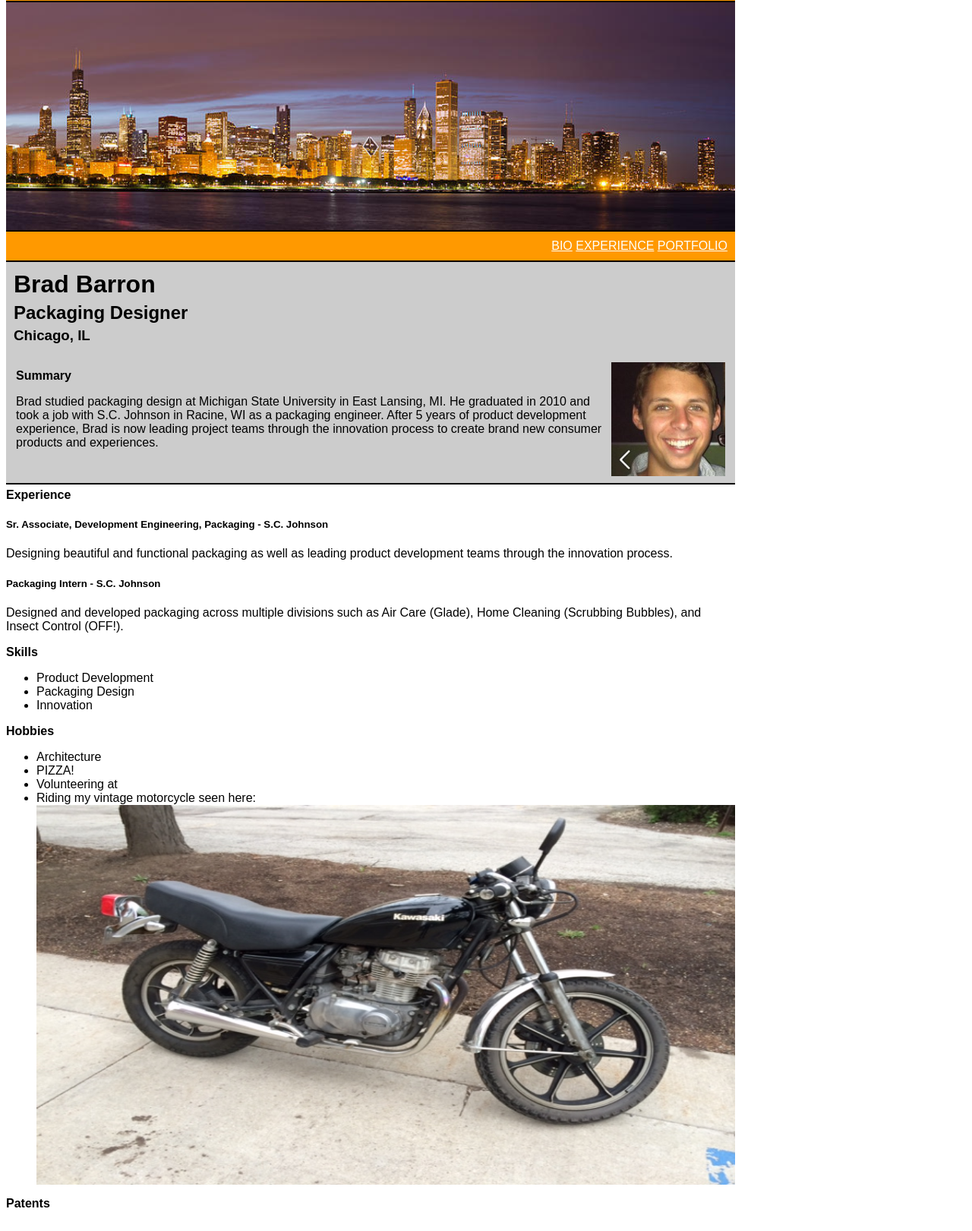
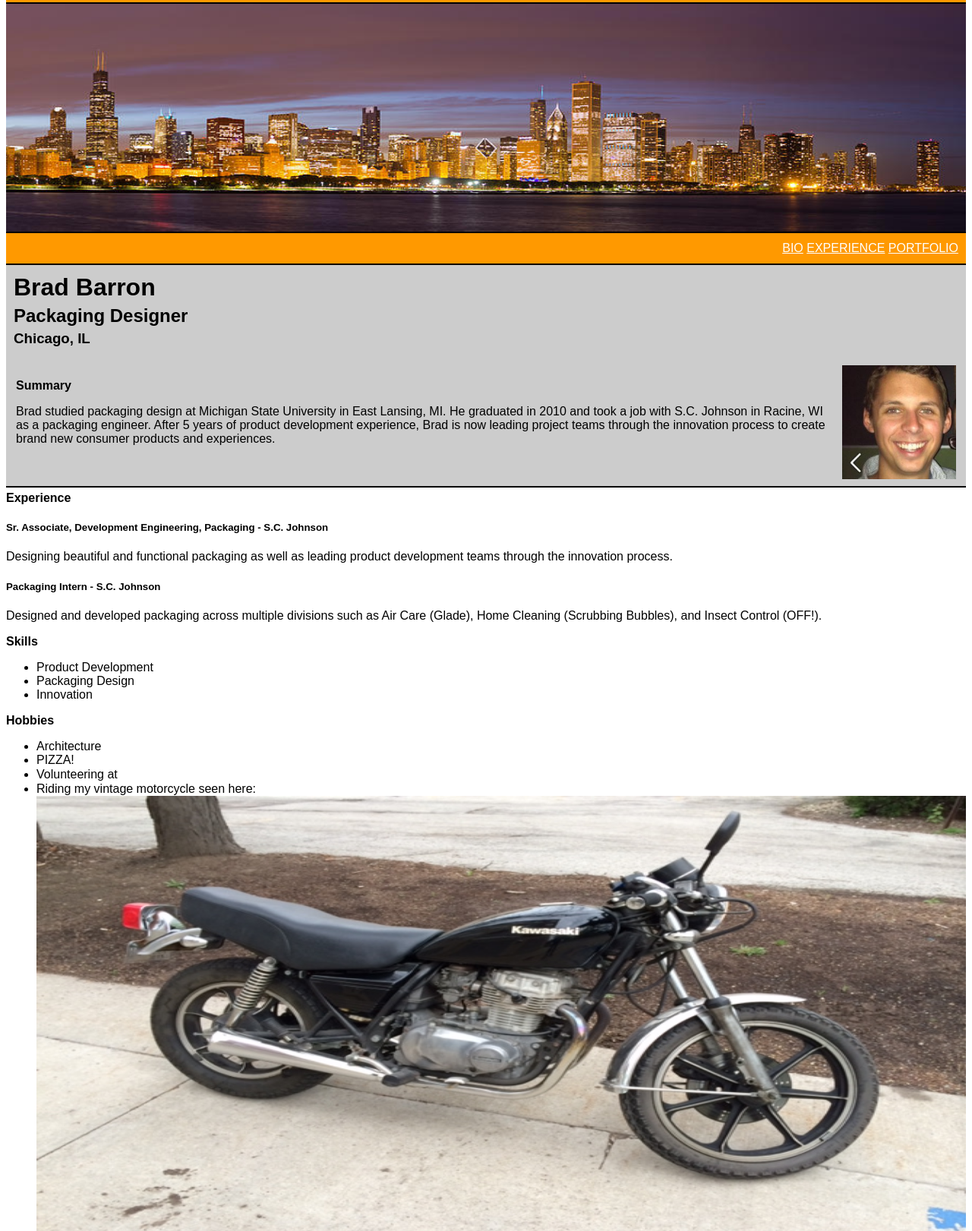
Before and after one commit to barronbr/barronbr.github.io, a plain HTML site: page index.html in a window 1280 px wide. Shown: the part 47-1668 px from the top of the page at 76% size. Drawn offline with Linux system fonts and the light colour scheme.

Commit message:
2-22 4:23pm

```diff
--- a/style.css
+++ b/style.css
@@ -1,23 +1,23 @@
 #wrapper {
   width: 960px;
-  margin: none;
+  min-width: 100%
 }
 
 #topbar {
 	background-color: #FF9900;
 	color: white;
 	text-align: right;
-	padding: 10px;
 	border-top: solid 2px black;
 	border-bottom: solid 2px black;
+	padding: 10px;
 }
 
 #middlebar {
 	background-color: #FF9900;
 	color: white;
 	text-align: right;
+	border-top: solid 2px black;
 	padding: 10px;
-	border-top: solid 2px black;
 }
 
 h1 {
@@ -76,9 +76,12 @@ img {
 }
 
 #motorcycle {
-	height: 500px;
+	height: 600px;
 	width: 100%;
+	float: center;
 }
+
 a {
 	color: white;
+	line-height: 20px;
 }
```
